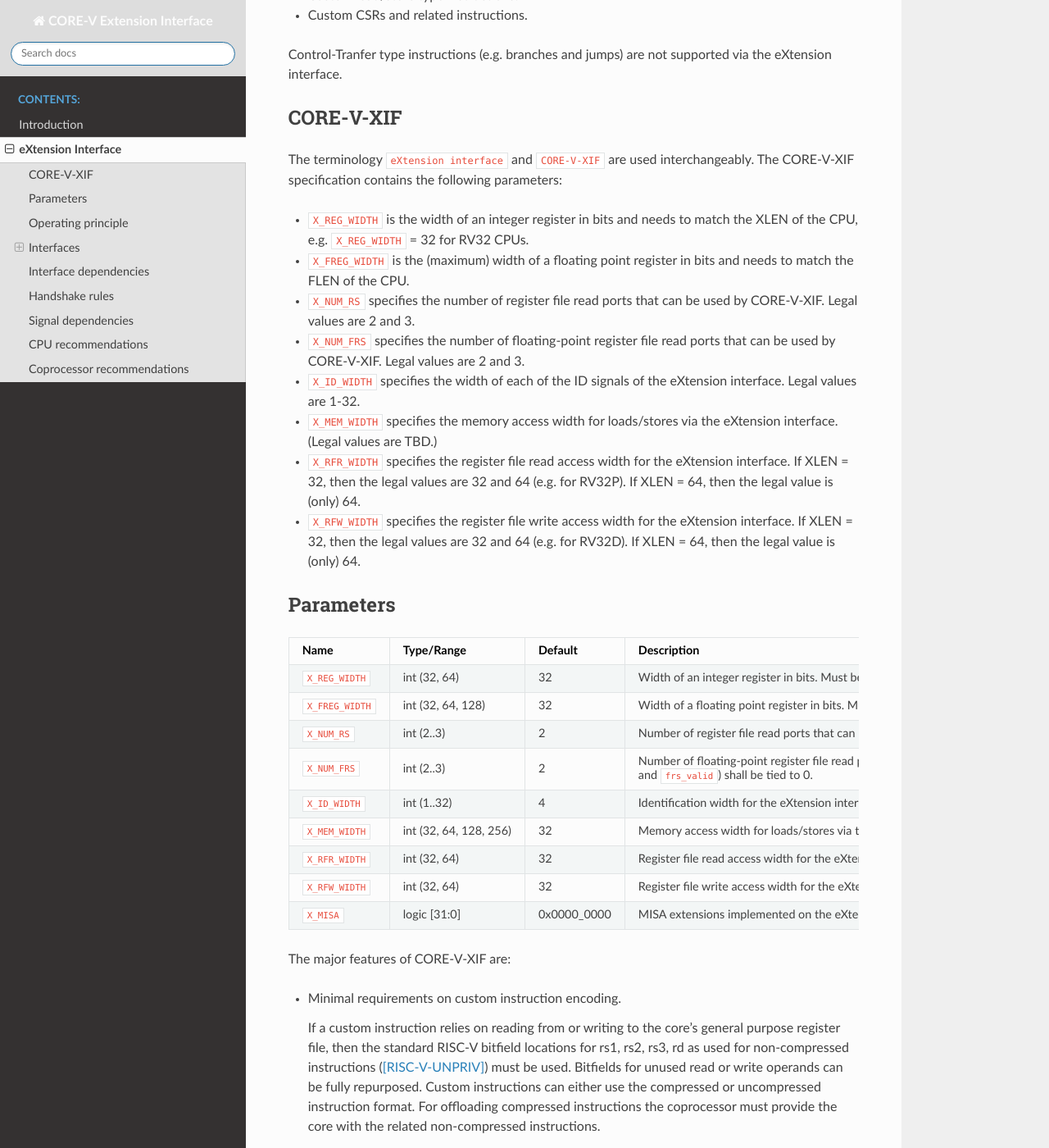
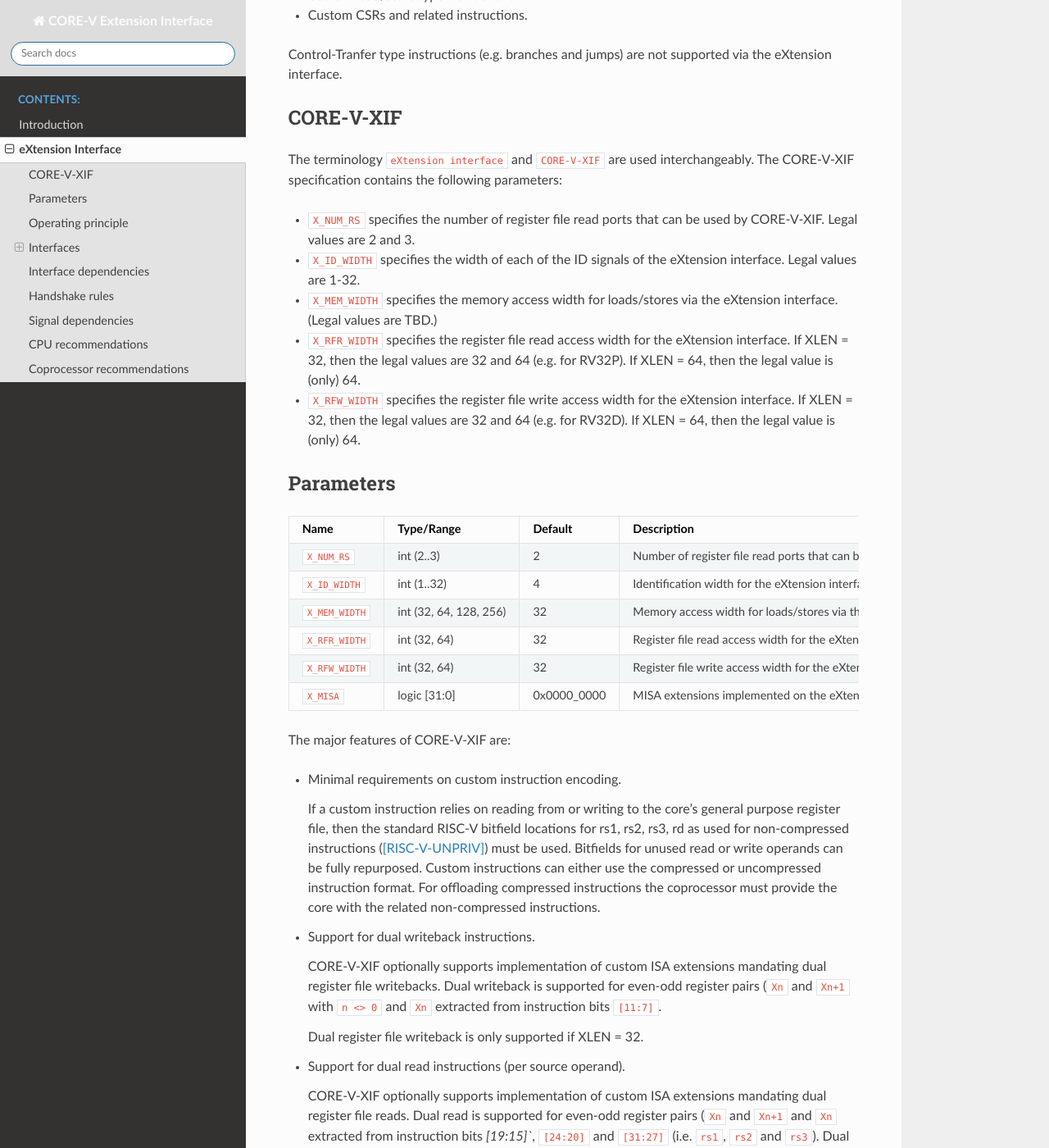
Before and after one commit to openhwgroup/core-v-xif, a Sphinx documentation site: the page built from docs/source/x_ext.rst, in a window 1280 px wide and 1400 px high, scrolled down 465 px. Shown: the whole window at 82% size. Built offline with Sphinx 7.4.7 and the Read the Docs theme 2.0.0, drawn with Linux system fonts in a browser that asks for light colours; some of the changed text lies outside the part shown.

Commit message:
Removed all floating point related signals and parameters. Removed unused X_REG_WIDTH parameter
Signed-off-by: Arjan Bink <Arjan.Bink@silabs.com>

```diff
--- a/docs/source/x_ext.rst
+++ b/docs/source/x_ext.rst
@@ -24,10 +24,7 @@
 
 The terminology ``eXtension interface`` and ``CORE-V-XIF`` are used interchangeably. The CORE-V-XIF specification contains the following parameters:
 
-* ``X_REG_WIDTH`` is the width of an integer register in bits and needs to match the XLEN of the |processor|, e.g. ``X_REG_WIDTH`` = 32 for RV32 CPUs.
-* ``X_FREG_WIDTH`` is the (maximum) width of a floating point register in bits and needs to match the FLEN of the |processor|.
 * ``X_NUM_RS`` specifies the number of register file read ports that can be used by CORE-V-XIF. Legal values are 2 and 3.
-* ``X_NUM_FRS`` specifies the number of floating-point register file read ports that can be used by CORE-V-XIF. Legal values are 2 and 3.
 * ``X_ID_WIDTH`` specifies the width of each of the ID signals of the eXtension interface. Legal values are 1-32.
 * ``X_MEM_WIDTH`` specifies the memory access width for loads/stores via the eXtension interface. (Legal values are TBD.)
 * ``X_RFR_WIDTH`` specifies the register file read access width for the eXtension interface. If XLEN = 32, then the legal values are 32 and 64 (e.g. for RV32P). If XLEN = 64, then the legal value is (only) 64.
@@ -39,17 +36,8 @@
 +------------------------------+------------------------+---------------+--------------------------------------------------------------------+
 | Name                         | Type/Range             | Default       | Description                                                        |
 +==============================+========================+===============+====================================================================+
-| ``X_REG_WIDTH``              | int (32, 64)           | 32            | Width of an integer register in bits. Must be equal to XLEN.       |
-+------------------------------+------------------------+---------------+--------------------------------------------------------------------+
-| ``X_FREG_WIDTH``             | int (32, 64, 128)      | 32            | Width of a floating point register in bits. Must be equal to FLEN. |
-+------------------------------+------------------------+---------------+--------------------------------------------------------------------+
 | ``X_NUM_RS``                 | int (2..3)             | 2             | Number of register file read ports that can be used by the         |
 |                              |                        |               | eXtension interface.                                               |
-+------------------------------+------------------------+---------------+--------------------------------------------------------------------+
-| ``X_NUM_FRS``                | int (2..3)             | 2             | Number of floating-point register file read ports that can be used |
-|                              |                        |               | by the eXtension interface. In case that the F extension is not    |
-|                              |                        |               | supported by a |processor|, then the related signals               |
-|                              |                        |               | (i.e. ``frs`` and ``frs_valid``) shall be tied to 0.               |
 +------------------------------+------------------------+---------------+--------------------------------------------------------------------+
 | ``X_ID_WIDTH``               | int (1..32)            | 4             | Identification width for the eXtension interface.                  |
 +------------------------------+------------------------+---------------+--------------------------------------------------------------------+
@@ -195,10 +183,7 @@
 
   interface if_xif
   #(
-    parameter int          X_REG_WIDTH     =  32, // Width of an integer register in bits. Must be equal to XLEN.
-    parameter int          X_FREG_WIDTH    =  32, // Width of a floating point register in bits. Must be equal to FLEN.
     parameter int          X_NUM_RS        =  2,  // Number of register file read ports that can be used by the eXtension interface
-    parameter int          X_NUM_FRS       =  2,  // Number of floating-point register file read ports that can be used by the eXtension interface
     parameter int          X_ID_WIDTH      =  4,  // Identification width for the eXtension interface
     parameter int          X_MEM_WIDTH     =  32, // Memory access width for loads/stores via the eXtension interface
     parameter int          X_RFR_WIDTH     =  32, // Register file read access width for the eXtension interface
@@ -376,12 +361,6 @@
   +------------------------+--------------------------+-----------------------------------------------------------------------------------------------------------------+
   | ``rs_valid``           | logic [X_NUM_RS-1:0]     | Validity of the register file source operand(s).                                                                |
   +------------------------+--------------------------+-----------------------------------------------------------------------------------------------------------------+
-  | ``frs[X_NUM_FRS-1:0]`` | logic [X_FREG_WIDTH-1:0] | Floating-point register file source operands for the offloaded instruction. Tied to 0 if no floating-point      |
-  |                        |                          | register file is present.                                                                                       |
-  +------------------------+--------------------------+-----------------------------------------------------------------------------------------------------------------+
-  | ``frs_valid``          | logic [X_NUM_FRS-1:0]    | Validity of the floating-point register file source operand(s). Tied to 0 if no floating-point                  |
-  |                        |                          | register file is present.                                                                                       |
-  +------------------------+--------------------------+-----------------------------------------------------------------------------------------------------------------+
 
 A issue request transaction is defined as the combination of all ``issue_req`` signals during which ``issue_valid`` is 1 and the ``id`` remains unchanged. I.e. a new
 transaction can be started by just changing the ``id`` signal and keeping the valid signal asserted.
@@ -411,9 +390,6 @@
   +------------------------+----------------------+------------------------------------------------------------------------------------------------------------------+
   | ``writeback``          | logic                | Will the |coprocessor| perform a writeback in the core to ``rd``?                                                |
   |                        |                      | A |coprocessor| must signal ``writeback`` as 0 for non-accepted instructions.                                    |
-  +------------------------+----------------------+------------------------------------------------------------------------------------------------------------------+
-  | ``float``              | logic                | Qualifies whether a writeback is to the floating-point register file or to integer register file?                |
-  |                        |                      | A |coprocessor| must signal ``float`` as 0 for non-accepted instructions.                                        |
   +------------------------+----------------------+------------------------------------------------------------------------------------------------------------------+
   | ``dualwrite``          | logic                | Will the |coprocessor| perform a dual writeback in the core to ``rd`` and ``rd+1``?                              |
   |                        |                      | A |coprocessor| must signal ``dualwrite`` as 0 for non-accepted instructions.                                    |
@@ -700,8 +676,6 @@
   +---------------+---------------------------------+-----------------------------------------------------------------------------------------------------------------+
   | ``we``        | logic [X_RFW_WIDTH-XLEN:0]      | Register file write enable(s).                                                                                  |
   +---------------+---------------------------------+-----------------------------------------------------------------------------------------------------------------+
-  | ``float``     | logic                           | Floating-point register file or integer register file?                                                          |
-  +---------------+---------------------------------+-----------------------------------------------------------------------------------------------------------------+
   | ``exc``       | logic                           | Did the instruction cause a synchronous exception?                                                              |
   +---------------+---------------------------------+-----------------------------------------------------------------------------------------------------------------+
   | ``exccode``   | logic [5:0]                     | Exception code.                                                                                                 |
@@ -770,7 +744,7 @@
 
 |processor| shall not have combinatorial paths from its eXtension interface input signals to its eXtension interface output signals, except for the following allowed paths:
 
-* paths from ``result_valid``, ``result`` to ``rs``, ``rs_valid``, ``frs``, ``frs_valid``.
+* paths from ``result_valid``, ``result`` to ``rs``, ``rs_valid``.
 
 .. note::
 
@@ -779,7 +753,7 @@
 
 A |coprocessor| is allowed (and expected) to have combinatorial paths from its eXtension interface input signals to its eXtension interface output signals. In order to prevent combinatorial loops the following combinatorial paths are not allowed in a |coprocessor|:
 
-* paths from ``rs``, ``rs_valid``, ``frs``, ``frs_valid`` to ``result_valid``, ``result``.
+* paths from ``rs``, ``rs_valid`` to ``result_valid``, ``result``.
 
 .. note::
 
```
